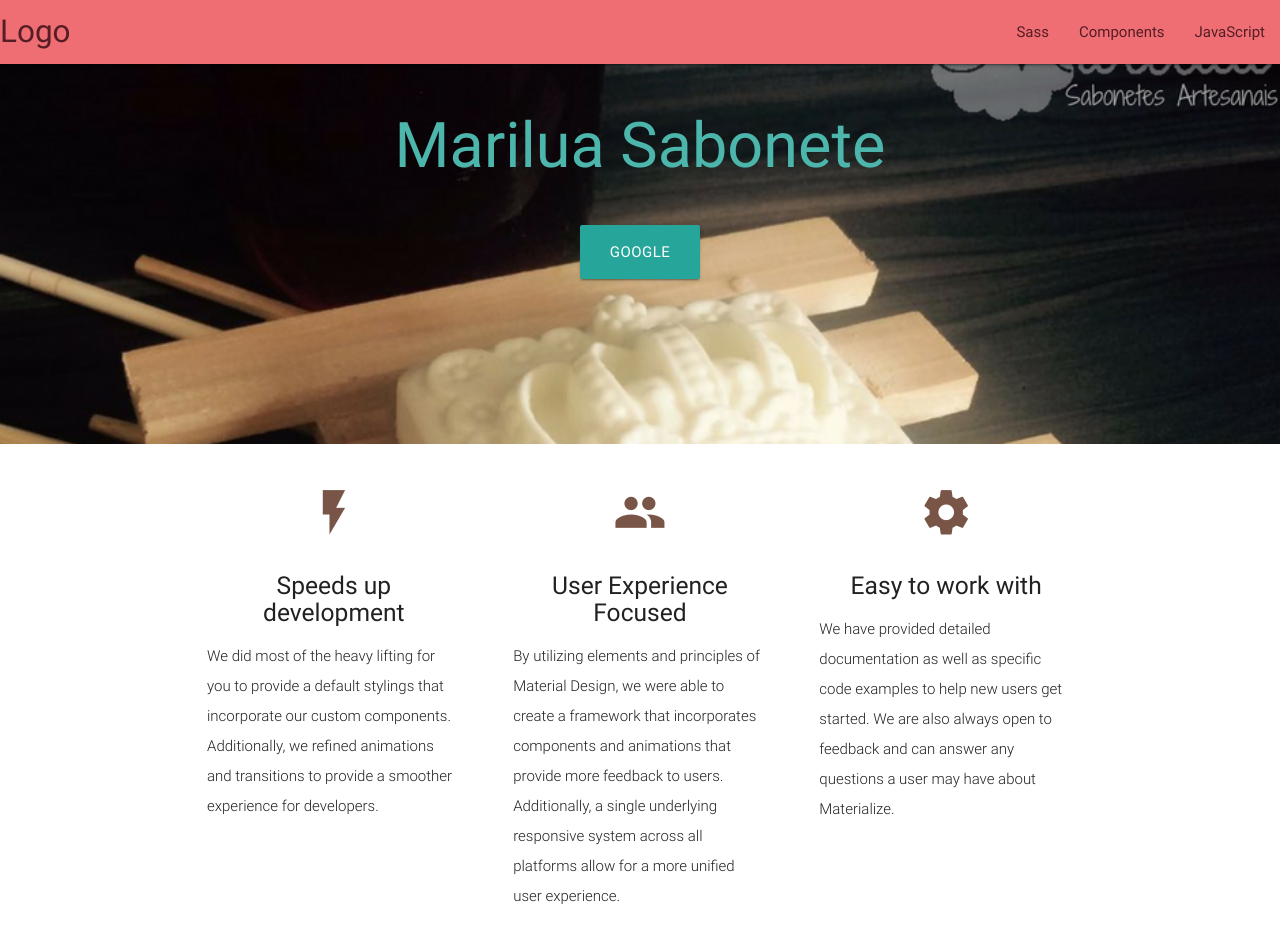
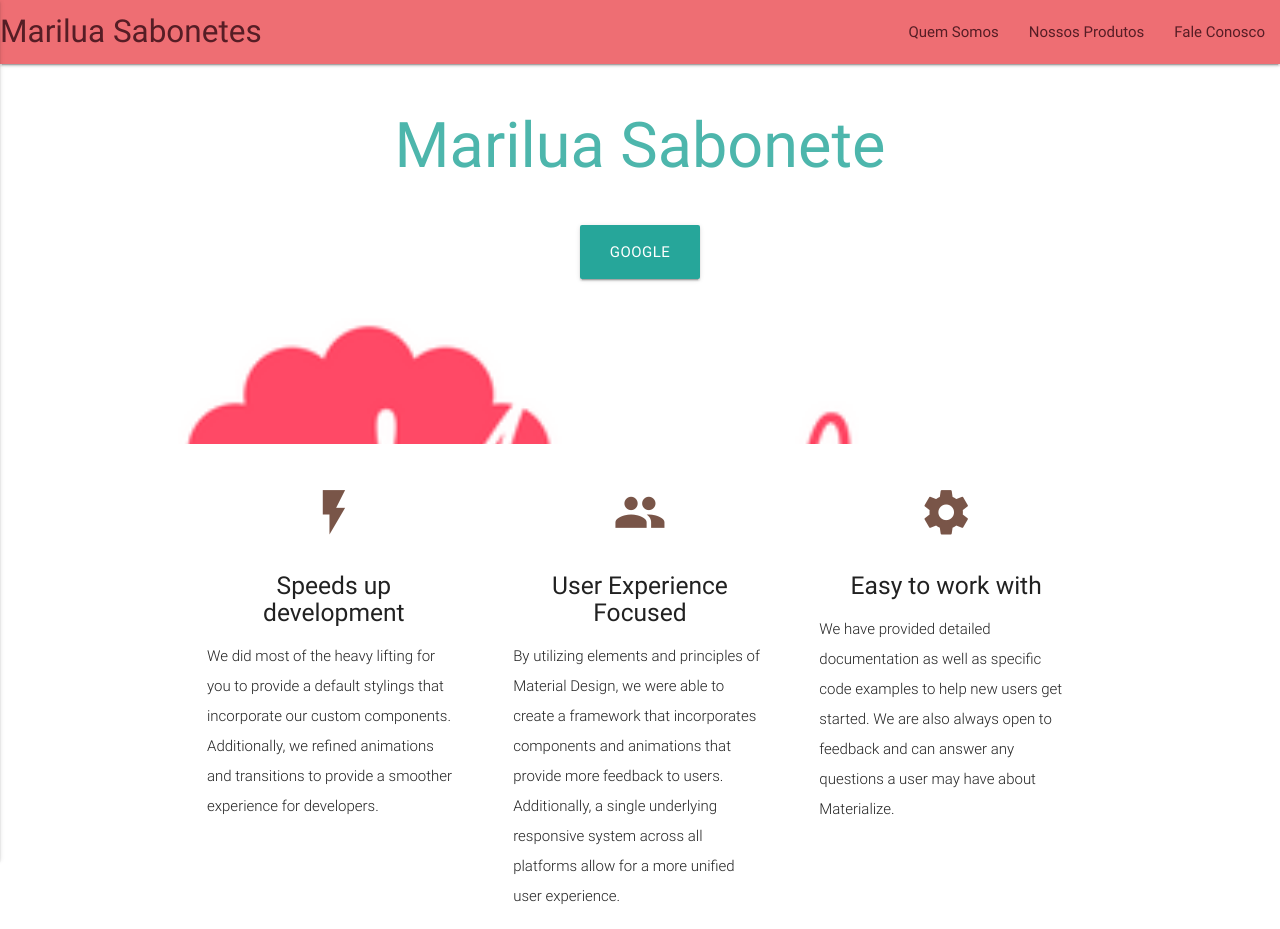
Before and after one commit to mariluasabonete/mariluasabonete.github.io, a plain HTML site: page index.html in a window 1280 px wide. Shown: the top 929 px of the page. Drawn offline with nearby package versions, Linux system fonts and the light colour scheme.

Commit message:
Remodificando navBar e imagens do parallax

```diff
--- a/index.html
+++ b/index.html
@@ -4,7 +4,7 @@
 <head>
   <meta http-equiv="Content-Type" content="text/html; charset=UTF-8" />
   <meta name="viewport" content="width=device-width, initial-scale=1" />
-  <title>Parallax Template - Materialize</title>
+  <title>Marilua Sabonetes</title>
 
   <!-- CSS  -->
   <link href="https://fonts.googleapis.com/icon?family=Material+Icons" rel="stylesheet">
@@ -16,17 +16,18 @@
 
   <nav>
     <div class="nav-wrapper">
-      <a href="#" class="brand-logo">Logo</a>
-      <ul id="nav-mobile" class="right hide-on-med-and-down">
-        <li>
-          <a href="sass.html">Sass</a>
-        </li>
-        <li>
-          <a href="badges.html">Components</a>
-        </li>
-        <li>
-          <a href="collapsible.html">JavaScript</a>
-        </li>
+      <a href="#!" class="brand-logo">Marilua Sabonetes</a>
+      <a href="#" data-activates="mobile-demo" class="button-collapse"><i class="material-icons">menu</i></a>
+      <ul class="right hide-on-med-and-down">
+        <li><a href="sass.html">Quem Somos</a></li>
+        <li><a href="badges.html">Nossos Produtos</a></li>
+        <li><a href="collapsible.html">Fale Conosco</a></li>
+      </ul>
+      <ul class="side-nav" id="mobile-demo">
+        <li><a href="sass.html">Sass</a></li>
+        <li><a href="badges.html">Components</a></li>
+        <li><a href="collapsible.html">Javascript</a></li>
+        <li><a href="mobile.html">Mobile</a></li>
       </ul>
     </div>
   </nav>
@@ -50,7 +51,7 @@
       </div>
     </div>
     <div class="parallax">
-      <img src="img/background5.jpg" alt="Unsplashed background img 1">
+      <img src="img/background1.png" alt="Unsplashed background img 1">
     </div>
   </div>
 
@@ -111,7 +112,7 @@
       </div>
     </div>
     <div class="parallax">
-      <img src="img/background7.png" alt="Unsplashed background img 2">
+      <img src="img/background2.png" alt="Unsplashed background img 2">
     </div>
   </div>
 
```
Also changed, not shown: css/materialize.css, img/23435022_791786014359776_7312597238557590956_n.jpg (deleted), img/background1.jpg (deleted), img/background1.png (renamed from img/background4.png), img/background2.jpg (deleted), img/background2.png (renamed from img/background7.png), img/background3.jpg, img/background5.jpg (deleted), img/background6.jpg (deleted).
